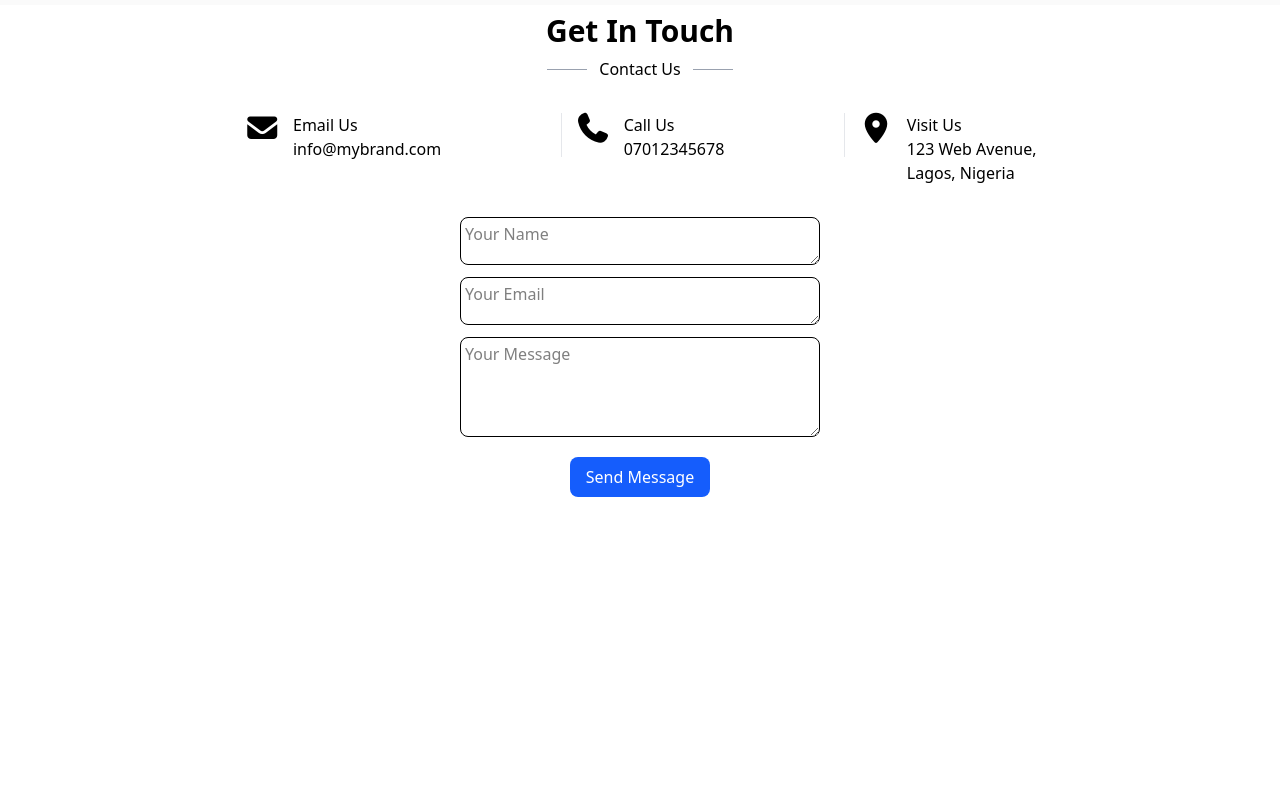
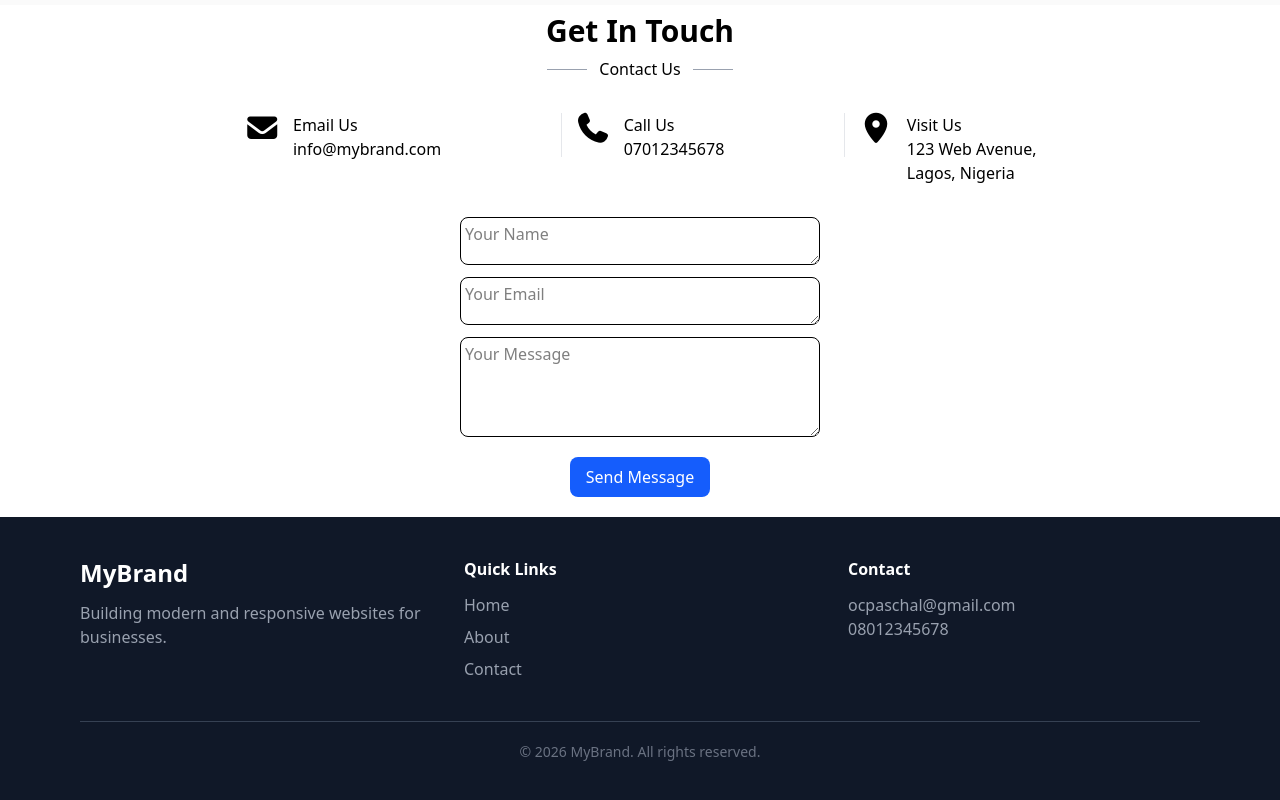
Before and after one commit to Oc-Paschal/Landing-Page-With-React, a React (Vite) app: page / in a window 1280 px wide. Shown: the part 1283-2083 px from the top of the page. Before the commit the page ends 1800 px from the top, so only its background shows below. Built offline with nearby package versions, Linux system fonts and the light colour scheme.

Commit message:
added the footer

```diff
--- a/src/App.jsx
+++ b/src/App.jsx
@@ -4,6 +4,7 @@ import Home from "./Pages/Home";
 import About from "./Pages/About";
 import Contact from "./Pages/Contact";
 import Features from "./Pages/Features";
+import Footer from "./component/Footer";
 
 
 import React from 'react'
--- a/src/Layouts/Mainlayouts.jsx
+++ b/src/Layouts/Mainlayouts.jsx
@@ -1,11 +1,13 @@
 import Navbar from "../component/Navbar";
 import { Outlet } from "react-router-dom";
+import Footer from "../component/Footer";
 
 const Mainlayouts = () => {
   return (
     <>
     <Navbar/>
     <Outlet/>
+    <Footer/>
     </>
   )
 }
--- /dev/null
+++ b/src/component/Footer.jsx
@@ -0,0 +1,41 @@
+import React from "react";
+
+const Footer = () => {
+  return (
+    <footer className="bg-gray-900 text-white py-10">
+      <div className="max-w-6xl mx-auto px-4">
+        <div className="grid md:grid-cols-3 gap-8">
+          {/* Column 1 */}
+          <div>
+            <h2 className="text-2xl font-bold">MyBrand</h2>
+            <p className="mt-3 text-gray-400">
+              Building modern and responsive websites for businesses.
+            </p>
+          </div>
+
+          {/* Column 2 */}
+          <div>
+            <h3 className="font-semibold mb-3">Quick Links</h3>
+            <ul className="space-y-2 text-gray-400">
+              <li>Home</li>
+              <li>About</li>
+              <li>Contact</li>
+            </ul>
+          </div>
+
+          {/* Column 3 */}
+          <div>
+            <h3 className="font-semibold mb-3">Contact</h3>
+            <p className="text-gray-400">ocpaschal@gmail.com</p>
+            <p className="text-gray-400">08012345678</p>
+          </div>
+        </div>
+        <div className="border-t border-gray-700 mt-10 pt-5 text-center text-gray-500 text-sm">
+          © 2026 MyBrand. All rights reserved.
+        </div>
+      </div>
+    </footer>
+  );
+};
+
+export default Footer;
```
